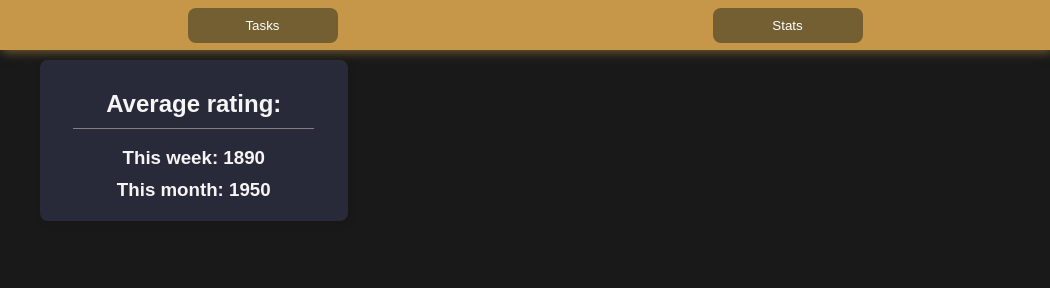
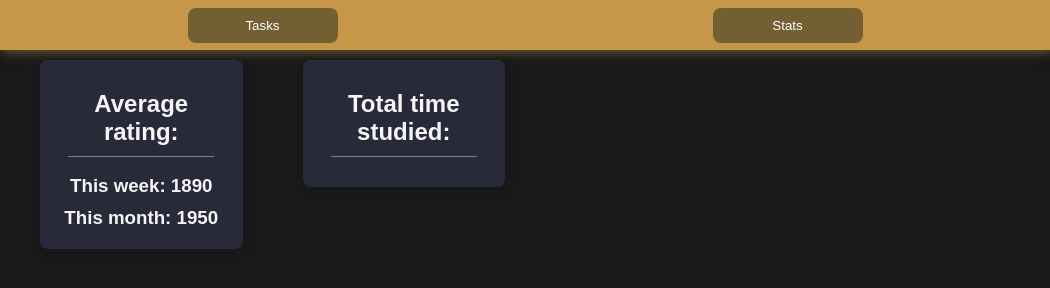
Before and after one commit to Andrewchistyakov/ivr, an Electron app: page stats.html in a window 1050 px wide. Drawn offline with Linux system fonts and the light colour scheme; no server answers.

Commit message:
added total time spent to stats

```diff
--- a/stats.html
+++ b/stats.html
@@ -18,12 +18,17 @@
         <button class="nav-button-2" id="nav-button-2" onclick="alert('already looking on stats')">Stats</button>
       </div>
     </div>
-    <div class="rating">
+    <div class="rating-stats">
       <div class="rating-box">
         <h2 class="rating-h">Average rating:</h2> <br>
         <h3 id="avg-weekly" class="avg">This week: 1890 </h3>
         <h3 id="avg-monthly">This month: 1950</h3>
-
+      </div>
+    </div>
+    <div class="rating-stats">
+      <div class="rating-box">
+        <h2 class="rating-h">Total time studied:</h2>
+        <h3 id="total-min" class="total"></h3>
       </div>
     </div>
     <script>
--- a/stats_script.js
+++ b/stats_script.js
@@ -22,6 +22,8 @@ window.onload = function() {
             totalTimeSpent += task.timeSpent;
         };
         const totalTimeSpentMin = totalTimeSpent / 60;
+
+        document.getElementById('total-min').textContent = totalTimeSpentMin + " minutes";
 
         //updating weekly avg
         const weeklyAvgHeader = document.getElementById('avg-weekly');
--- a/style.css
+++ b/style.css
@@ -51,6 +51,15 @@ body {
     width: 150px;
     text-align: center;
     border-radius: 8px;
+}
+
+.total {
+    padding-top: 10px;
+}
+
+.rating-stats {
+    width: 25%;
+    margin-top: 50px;
 }
 
 .rating {
```
